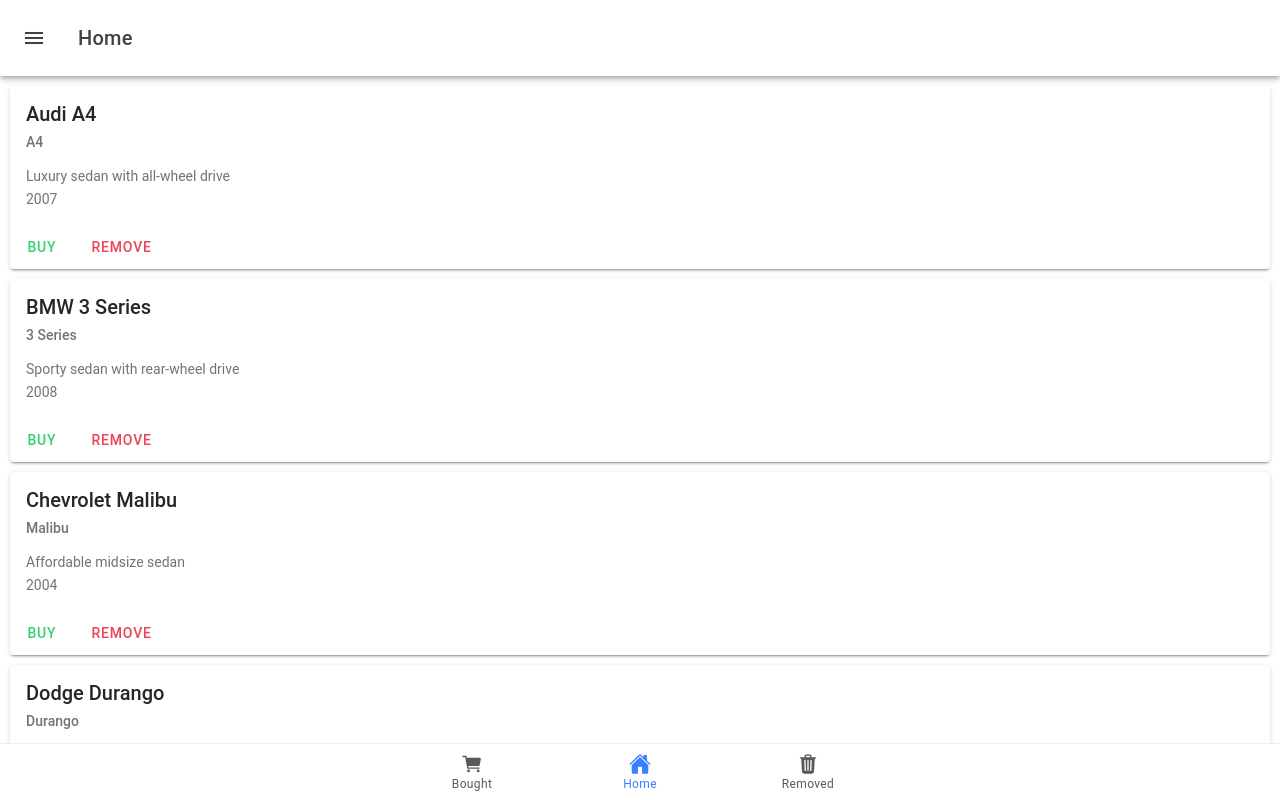
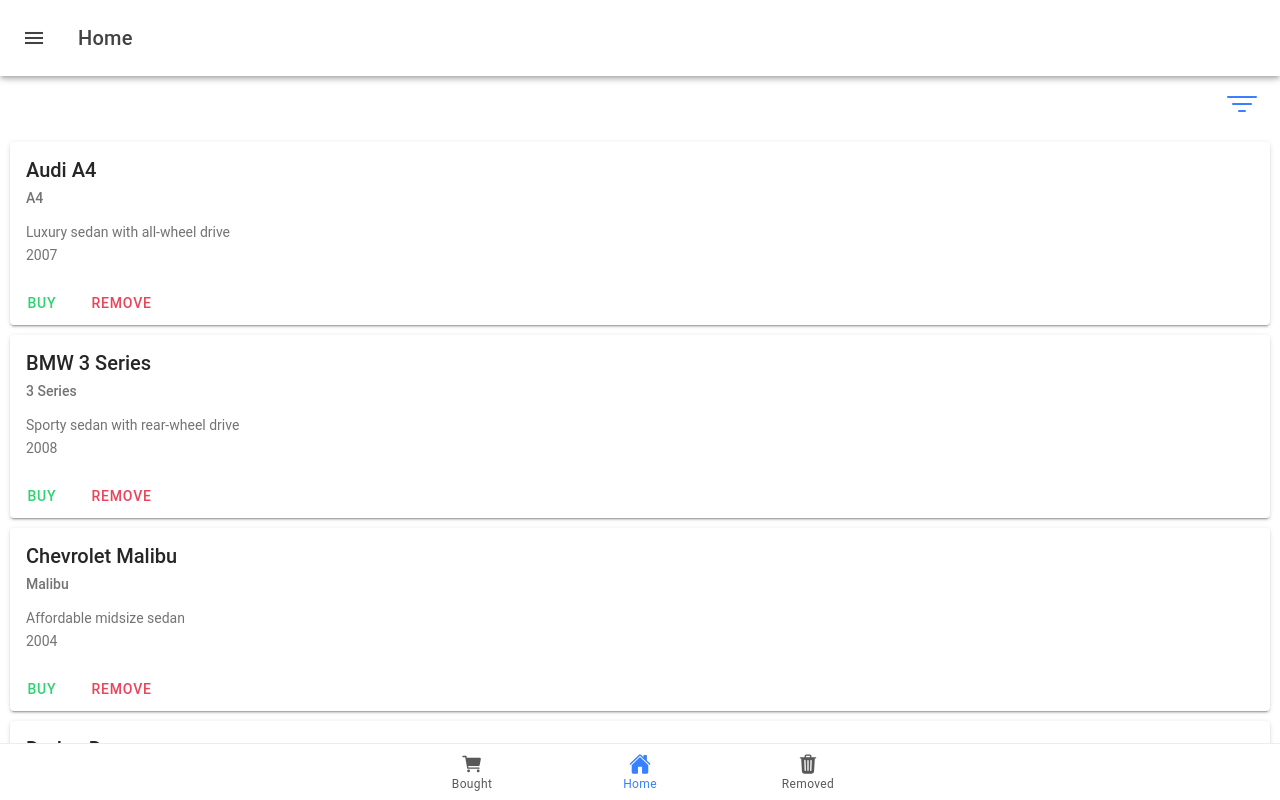
Before and after one commit to jaafarhawli/ionic-react-car-catalog, a React (Vite) app in the folder app/: page /home in a window 1280 px wide. Built offline with nearby package versions, Linux system fonts and the light colour scheme.

Commit message:
app: added filter button to home page

```diff
--- a/app/src/pages/Home/Home.css
+++ b/app/src/pages/Home/Home.css
@@ -0,0 +1,3 @@
+.filter-icon {
+    text-align: center;
+}
--- a/app/src/pages/Home/Home.tsx
+++ b/app/src/pages/Home/Home.tsx
@@ -1,5 +1,5 @@
 import { useContext } from "react";
-import { IonContent, IonPage } from "@ionic/react";
+import { IonContent, IonPage, IonIcon, IonButton, IonToolbar, IonButtons } from "@ionic/react";
 import "./Home.css";
 import Title from "../../components/Title/Title";
 import CarCard from "../../components/CarCard/CarCard";
@@ -7,6 +7,7 @@ import { CarsContext } from "../../context/CarsContext";
 import { BoughtContext } from "../../context/BoughtContext";
 import { RemovedContext } from "../../context/RemovedContext";
 import { Car } from "../../context/Cars";
+import { filterOutline } from 'ionicons/icons';
 
 const Home: React.FC = () => {
   const { cars, removeCarFromCarsArray } = useContext(CarsContext);
@@ -27,6 +28,13 @@ const Home: React.FC = () => {
     <IonPage>
       <Title title="Home" />
       <IonContent fullscreen>
+      <IonToolbar color="transparent">
+      <IonButtons slot="end">
+        <IonButton slot="end">
+          <IonIcon icon={filterOutline} size="large" />
+        </IonButton>
+      </IonButtons>
+    </IonToolbar>
         {cars.map((car) => {
           return (
             <CarCard
```
